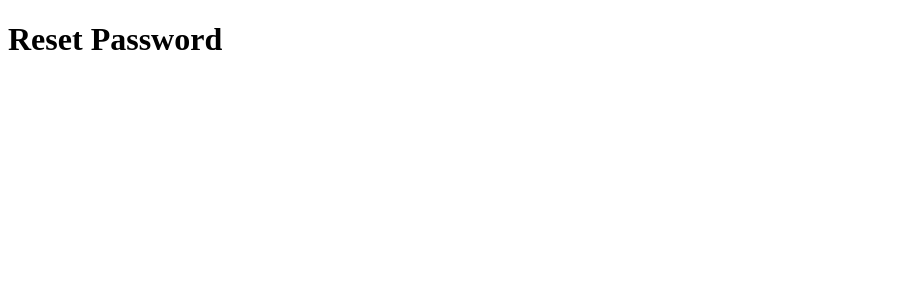
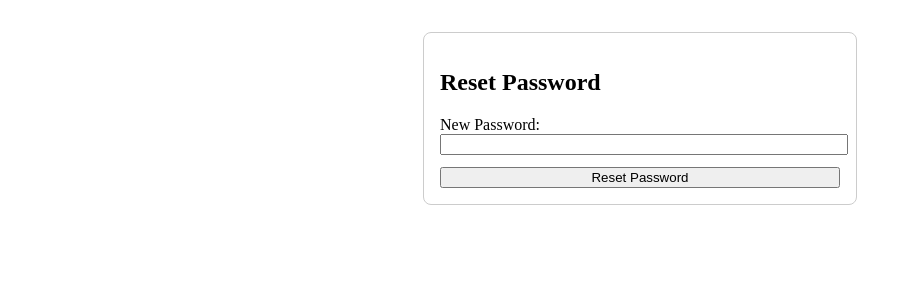
Before and after one commit to Ourwillxyz/Ourwill, a Next.js app: page /reset-password in a window 1280 px wide. Shown: the top 300 px of the page, without its empty margins (0-912 px from the left). Built offline with nearby package versions, Linux system fonts and the light colour scheme.

Commit message:
Update and rename reset-password.tsx to reset-password.js

```diff
--- /dev/null
+++ b/pages/reset-password.js
@@ -0,0 +1,47 @@
+import { useState } from "react";
+import { useRouter } from "next/router";
+// import { supabase } from "../utils/supabaseClient"; // Uncomment if you have Supabase set up
+
+export default function ResetPasswordPage() {
+  const router = useRouter();
+  const [newPassword, setNewPassword] = useState("");
+  const [error, setError] = useState("");
+  const [message, setMessage] = useState("");
+
+  const handleReset = async (e) => {
+    e.preventDefault();
+
+    // Example: Get access_token from query params
+    const { access_token, type } = router.query;
+
+    // TODO: Connect with Supabase password update API here
+    // Example:
+    // const { error } = await supabase.auth.api.updateUser(access_token, { password: newPassword });
+    // if (error) setError(error.message);
+    // else setMessage("Password reset successful!");
+
+    // For now, just show a fake success message
+    setMessage("Password reset submitted! (Implement Supabase logic here)");
+  };
+
+  return (
+    <div style={{ maxWidth: 400, margin: "2rem auto", padding: 16, border: "1px solid #ccc", borderRadius: 8 }}>
+      <h2>Reset Password</h2>
+      <form onSubmit={handleReset}>
+        <label>
+          New Password:
+          <input
+            type="password"
+            value={newPassword}
+            onChange={e => setNewPassword(e.target.value)}
+            required
+            style={{ width: "100%", marginBottom: 12 }}
+          />
+        </label>
+        <button type="submit" style={{ width: "100%" }}>Reset Password</button>
+      </form>
+      {error && <div style={{ color: "red", marginTop: 8 }}>{error}</div>}
+      {message && <div style={{ color: "green", marginTop: 8 }}>{message}</div>}
+    </div>
+  );
+}
--- a/pages/reset-password.tsx
+++ /dev/null
@@ -1,25 +0,0 @@
-import { useEffect, useState } from "react";
-import { useRouter } from "next/router";
-import { supabase } from "../utils/supabaseClient";
-
-export default function ResetPasswordPage() {
-  const router = useRouter();
-  const [error, setError] = useState(null);
-
-  useEffect(() => {
-    // Get query params
-    const { access_token, type } = router.query;
-
-    // If recovery token present, show password reset form
-    // Otherwise, show error or redirect
-    // Your logic here...
-  }, [router]);
-
-  return (
-    <div>
-      <h1>Reset Password</h1>
-      {/* Password reset form and error/success messages */}
-      {error && <p style={{color: "red"}}>{error}</p>}
-    </div>
-  );
-}
```
